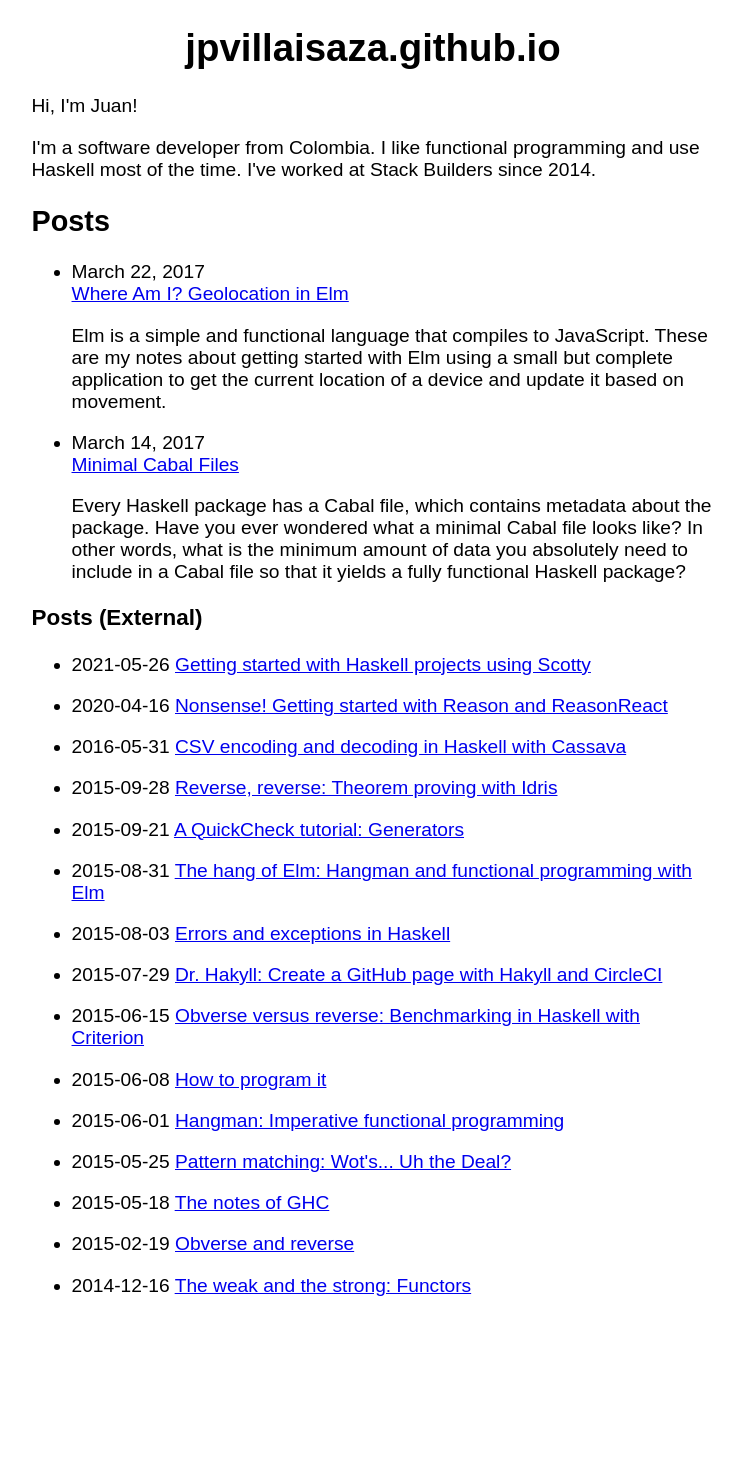
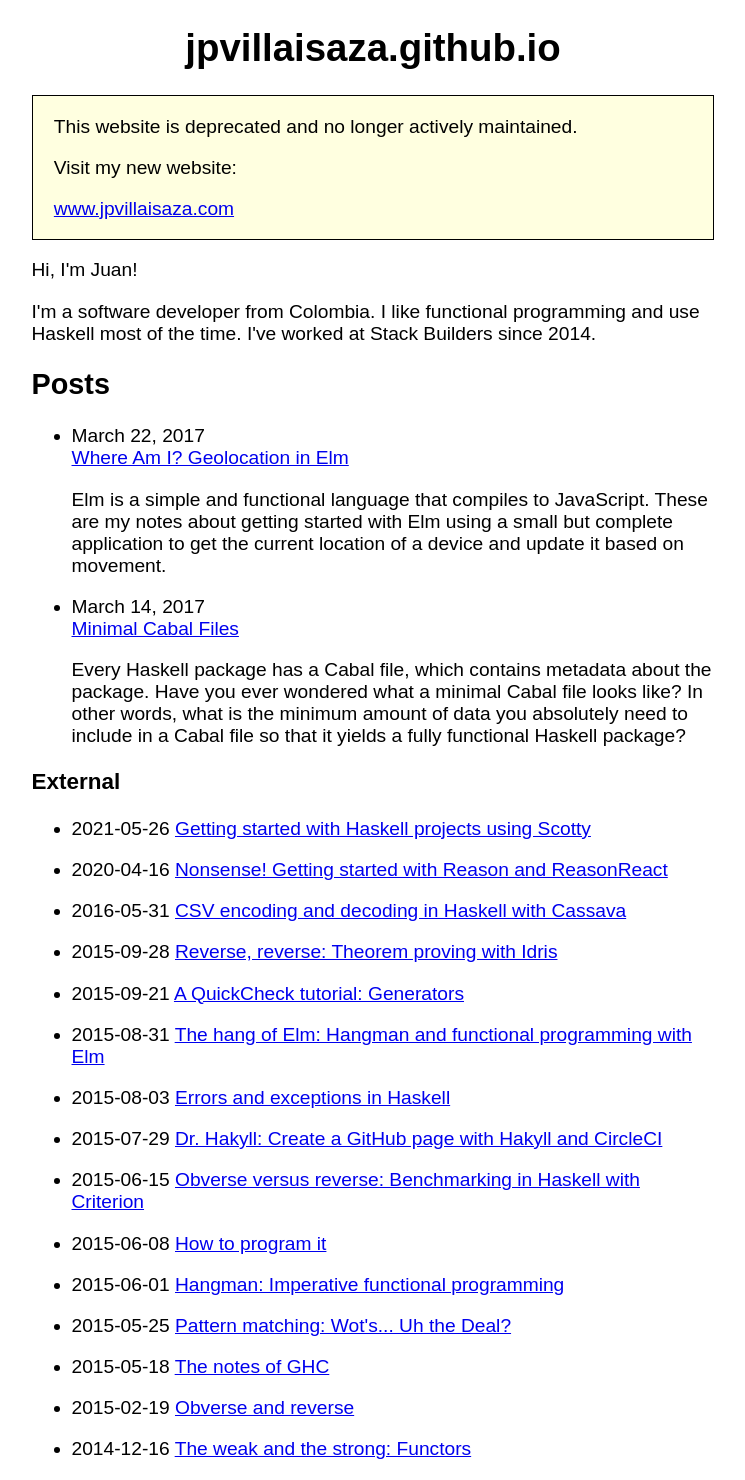
Before and after one commit to jpvillaisaza/jpvillaisaza.github.io, a Jekyll site: the page built from index.html, in a window 1280 px wide. Shown: the whole page, without its empty margins (267-1012 px from the left). Built offline with Jekyll 4.4.1, drawn with Linux system fonts in a browser that asks for light colours; before the commit the page ends 1316 px from its top, so only the background shows below that.

Commit message:
Add deprecation notice (#36)

```diff
--- a/assets/css/main.css
+++ b/assets/css/main.css
@@ -17,3 +17,9 @@ main {
   color: gray;
   font-size: smaller;
 }
+
+.warning {
+  background-color: lightyellow;
+  border: 1px solid black;
+  padding: 0 2ch;
+}
--- a/index.html
+++ b/index.html
@@ -1,6 +1,20 @@
 ---
 layout: default
 ---
+
+<div class="warning">
+  <p>
+    This website is deprecated and no longer actively maintained.
+  </p>
+  <p>
+    Visit my new website:
+  </p>
+  <p>
+    <a href="https://www.jpvillaisaza.com/">
+      www.jpvillaisaza.com
+    </a>
+  </p>
+</div>
 
 <p>
   Hi, I'm Juan!
@@ -30,7 +44,7 @@ layout: default
   {% endfor %}
   </ul>
   <section>
-    <h3>Posts (External)</h3>
+    <h3>External</h3>
     <ul>
       {% assign posts = site.data.posts | sort: "date" %}
       {% for post in posts reversed %}
```
Also changed, not shown: .github/workflows/main.yml, README.md.
